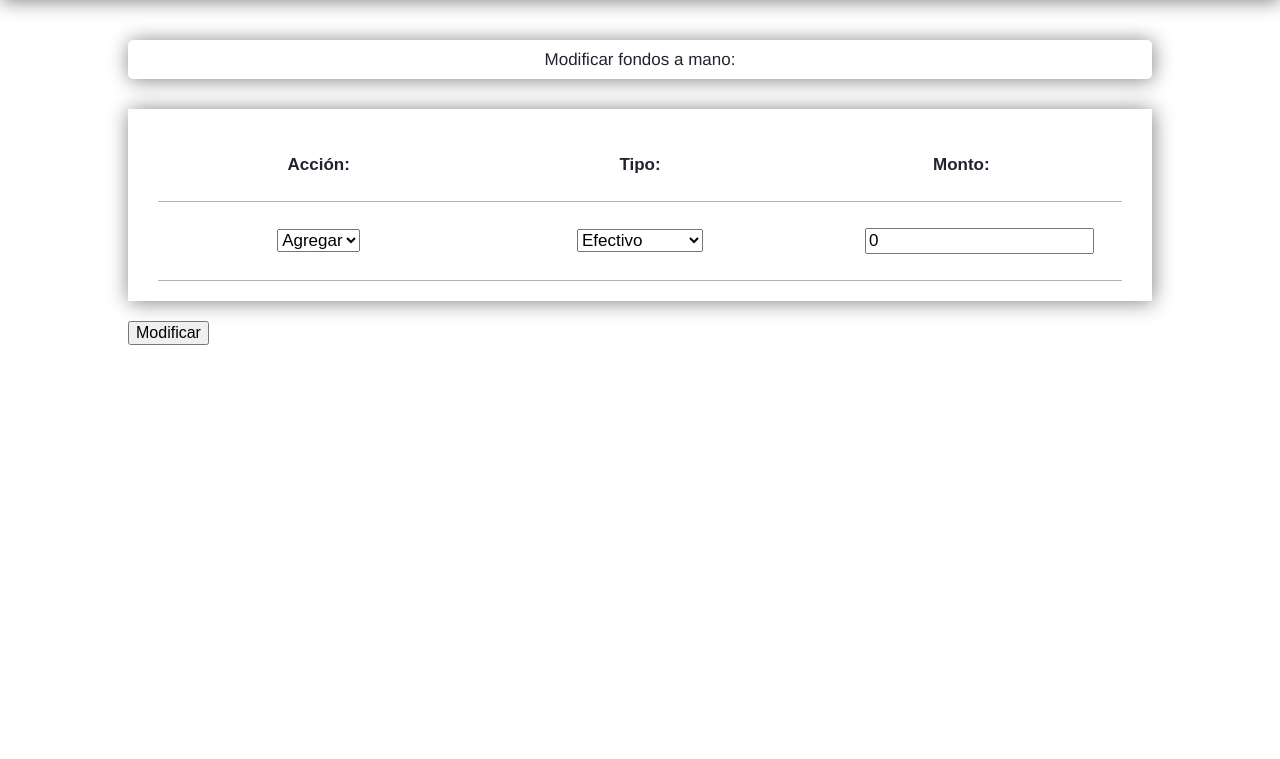
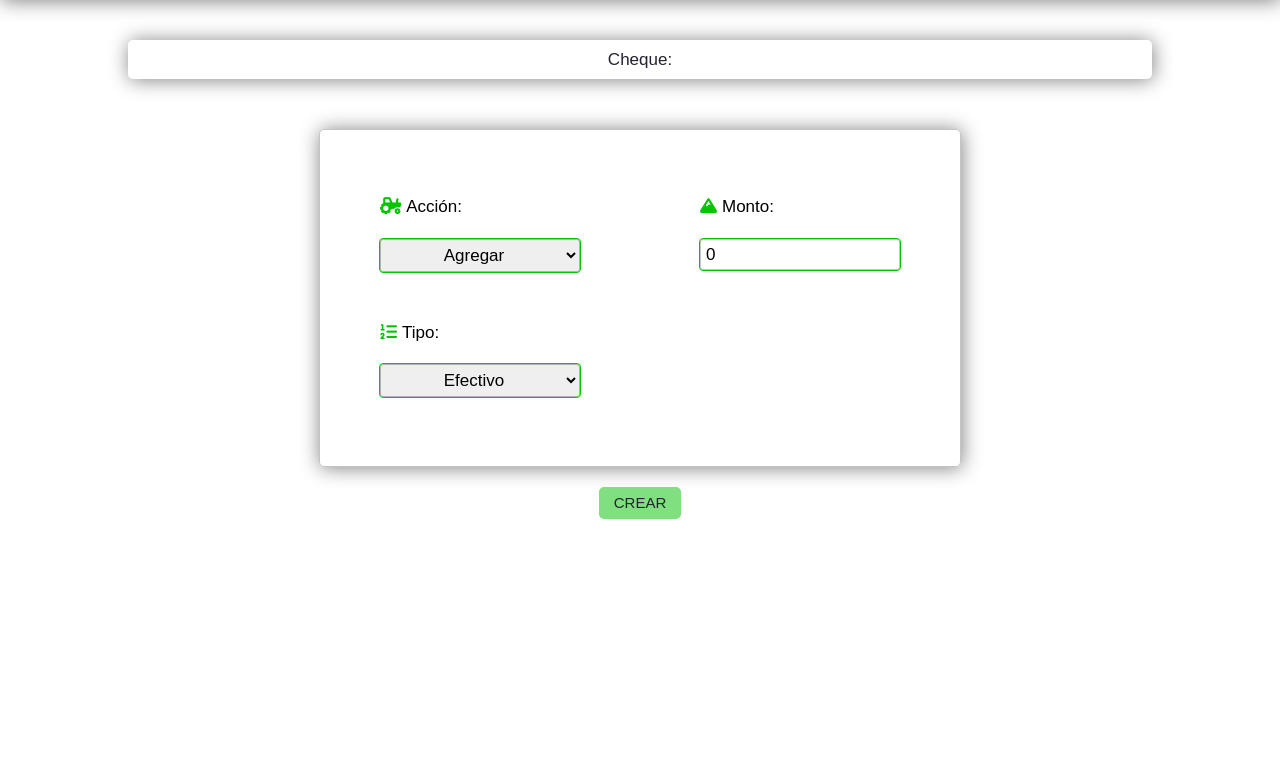
Before and after one commit to alejandro-alonso99/Cloud-Agro, a Django app: page /funds/manualmove/create/ in a window 1280 px wide. Shown: the part 48-807 px from the top of the page. Run offline with Django 3.2, Linux system fonts and the light colour scheme; a user stored in the database is signed in; parts of the project's set-up code (start-up, migrations or seed data) failed here and were passed over; some libraries are stand-ins or nearby versions; some web fonts are replaced.

Commit message:
style funds forms

```diff
--- a/cloudagro/funds/templates/funds/funds_manualmove_create.html
+++ b/cloudagro/funds/templates/funds/funds_manualmove_create.html
@@ -2,28 +2,33 @@
 
 {% block content %}
 <div id="info-container">
-    <div id="list-title">
-        Modificar fondos a mano:
-    </div>
+    <h1 id="list-title">Cheque:</h1>
     <form action="" method="post">
         {% csrf_token %}
-        <div id="wrapper">
-            <div class="title-movement-card">
-                <div id="card-row-1">
-                    <h2 id="title-client-tag">Acción:</h2>
-                    <h2 id="title-client-tag">Tipo:</h2>
-                    <h2 id="title-client-tag">Monto:</h2>
+        {{ third_p_form.content_type.as_hidden }}
+        {{ third_p_form.object_id.as_hidden }}
+        <div id="form-wrapper">
+            <div id="small-wrapper">
+                <div class="create-section">
+                    <div class="create-element">
+                        <h3><i class="fa-solid fa-tractor"></i>Acción:</h3>
+                        <h2 id="title-client-tag">{{move_form.action}}</h2>
+                    </div>
+                    <div class="create-element">
+                        <h3><i class="fa-solid fa-list-ol"></i>Tipo:</h3>
+                        <h2 id="title-client-tag">{{move_form.tipo}}</h2>
+                    </div>
                 </div>
+                <div class="create-section">
+                    <div class="create-element">
+                        <h3><i class="fa-solid fa-mountain"></i>Monto:</h3>
+                        <h2 id="title-client-tag">{{move_form.monto}}</h2>
+                    </div>
+                </div>
+                {{third_p_form.errors}}
             </div>
-            <div class="title-movement-card">
-                <div id="card-row-1">
-                    <h2 id="title-client-tag">{{move_form.action}}</h2>
-                    <h2 id="title-client-tag">{{move_form.tipo}}</h2>
-                    <h2 id="title-client-tag">{{move_form.monto}}</h2>
-                </div>
-            </div>
+            <input type="submit" value="Crear" id="create-btn">
         </div>
-        <input type="submit" value="Modificar" id="form-create-btn">
     </form>
 </div>
 {% endblock %}
```
Also changed, not shown: cloudagro/funds/templates/funds/funds_main.html (+2 -6 lines).
